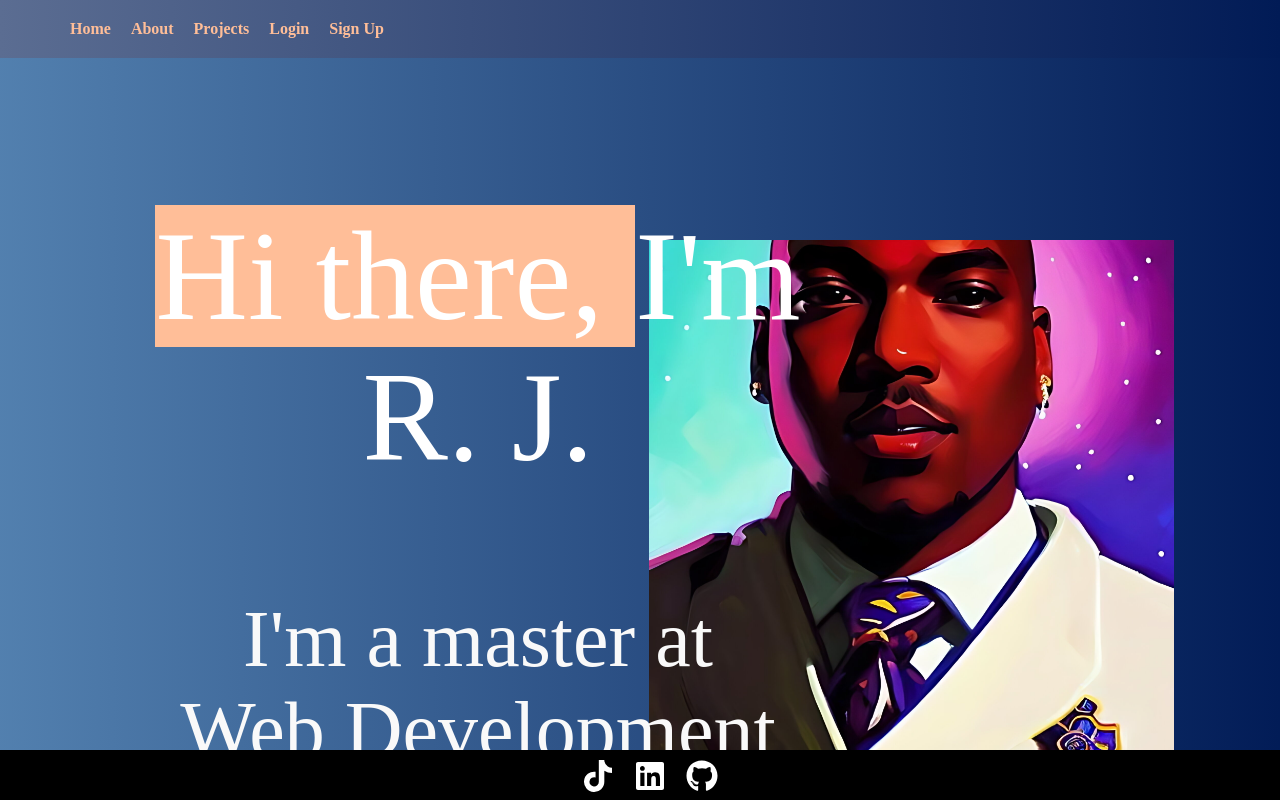
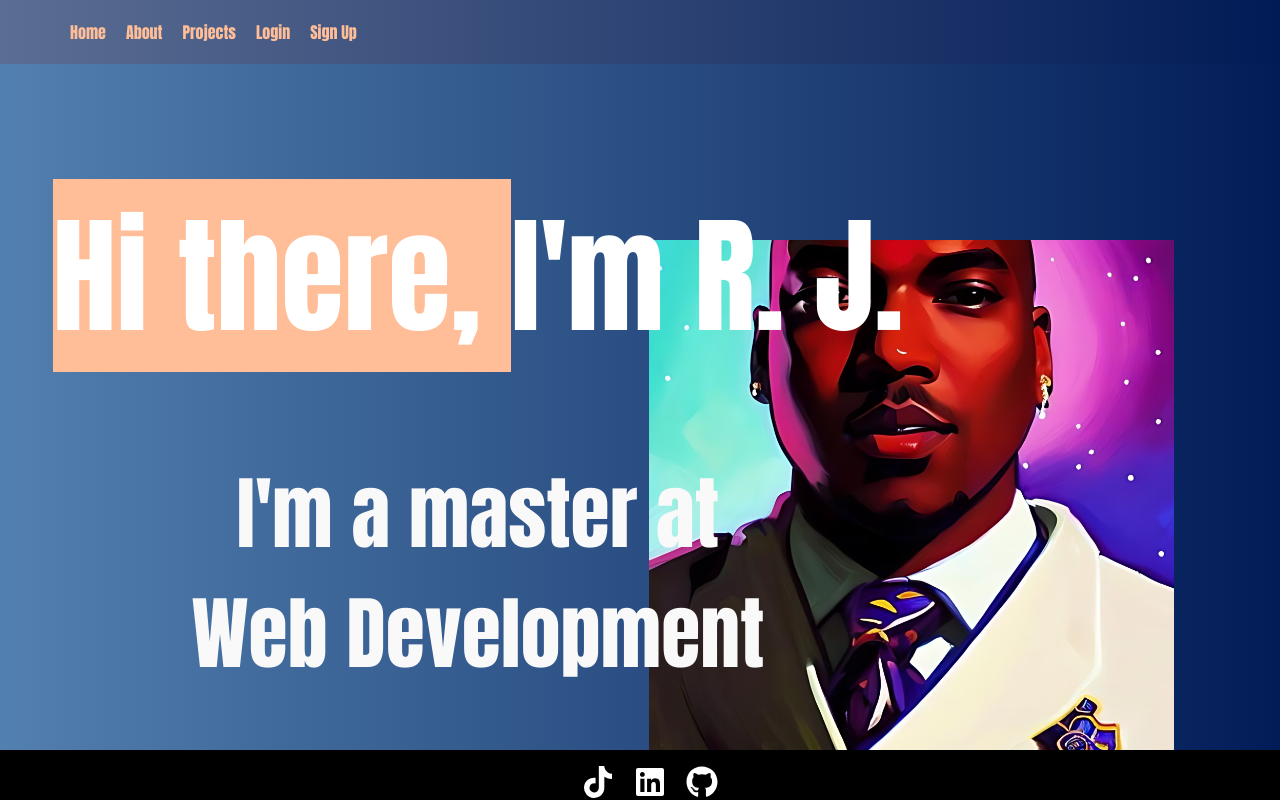
Before and after one commit to rjmoor/gnu.rj.portfolio, a React (Vite) app: page / in a window 1280 px wide. Shown: the top 800 px of the page. Built offline with nearby package versions, Linux system fonts and the light colour scheme.

Commit message:
Update index.css

```diff
--- a/src/index.css
+++ b/src/index.css
@@ -5,7 +5,7 @@
 body {
   margin: 0;
   max-width: 100vw;
-  font-family: 'fantasy' sans-serif serif;
+  font-family: 'Impact', 'fantasy', 'sans-serif';
   font-weight: bold;
   font-size: 1rem;
   color: #f9f9f9;
```
